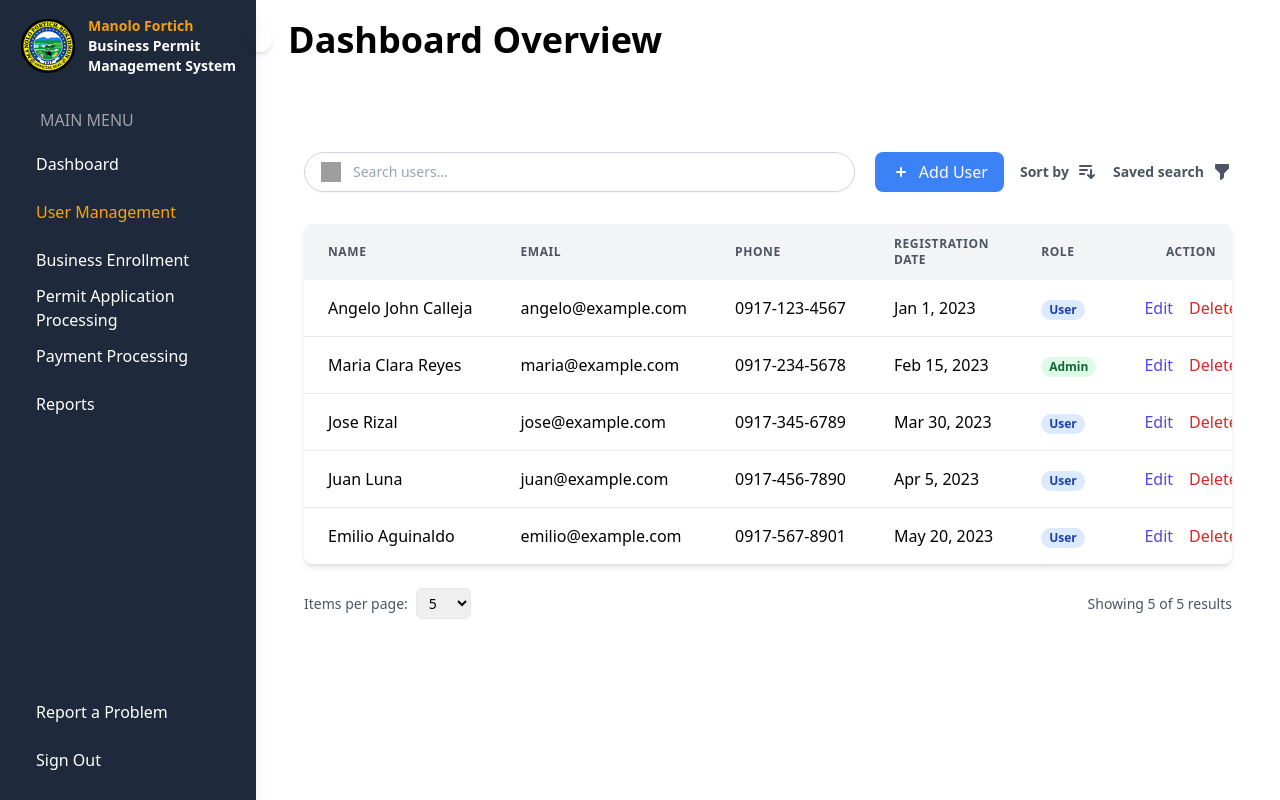
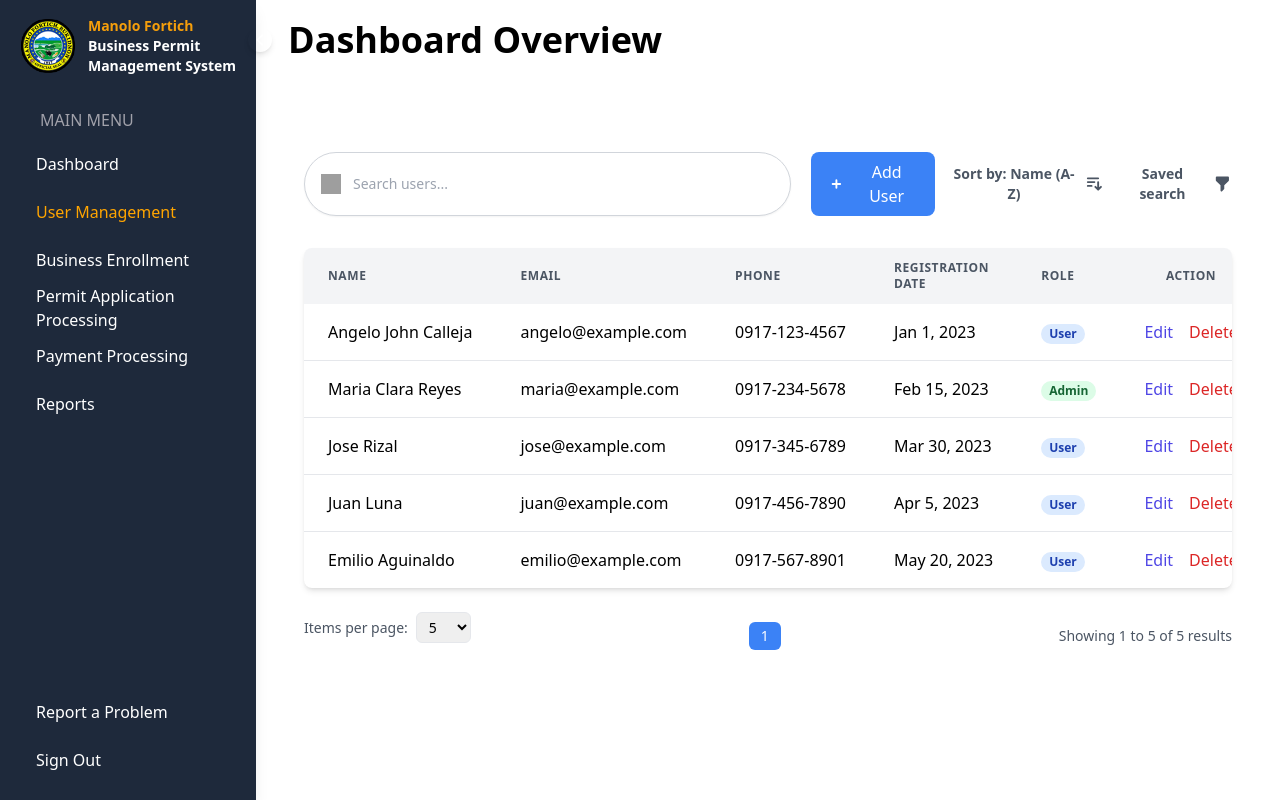
Before and after one commit to RFQ-Team-Sean/BusinessPermit-Angular, an Angular app: page /admin/user-management in a window 1280 px wide. Built offline with nearby package versions, Linux system fonts and the light colour scheme; sample sign-in values are in the browser's storage; grey boxes are pictures that could not be loaded.

Commit message:
added functionality to the sort by name and saved search admin user management

```diff
--- a/src/app/features/admin/admin-layout/user-management/user-management.component.html
+++ b/src/app/features/admin/admin-layout/user-management/user-management.component.html
@@ -31,18 +31,36 @@
         Add User
       </button>
       <div class="flex items-center gap-4 text-sm font-semibold text-gray-700">
-        <button class="flex items-center gap-2 hover:text-blue-500 transition duration-300 ease-in-out">
-          <span>Sort by</span>
+        <div class="relative">
+          <button (click)="toggleSortDropdown()" class="flex items-center gap-2 hover:text-blue-500 transition duration-300 ease-in-out">
+            <span>Sort by: {{ currentSort }}</span>
             <svg xmlns="http://www.w3.org/2000/svg" class="h-5 w-5" viewBox="0 0 20 20" fill="currentColor">
               <path d="M3 3a1 1 0 000 2h11a1 1 0 100-2H3zM3 7a1 1 0 000 2h7a1 1 0 100-2H3zM3 11a1 1 0 100 2h4a1 1 0 100-2H3zM15 8a1 1 0 10-2 0v5.586l-1.293-1.293a1 1 0 00-1.414 1.414l3 3a1 1 0 001.414 0l3-3a1 1 0 00-1.414-1.414L15 13.586V8z" />
             </svg>
           </button>
-        <button class="flex items-center gap-2 hover:text-blue-500 transition duration-300 ease-in-out">
+          <div *ngIf="showSortDropdown" class="absolute right-0 mt-2 w-48 bg-white rounded-md shadow-lg z-10">
+            <div class="py-1">
+              <a *ngFor="let option of sortOptions" (click)="sortUsers(option)" class="block px-4 py-2 text-sm text-gray-700 hover:bg-gray-100 cursor-pointer">
+                {{ option }}
+              </a>
+            </div>
+          </div>
+        </div>
+        <div class="relative">
+          <button (click)="toggleSavedSearchDropdown()" class="flex items-center gap-2 hover:text-blue-500 transition duration-300 ease-in-out">
             <span>Saved search</span>
             <svg xmlns="http://www.w3.org/2000/svg" class="h-5 w-5" viewBox="0 0 20 20" fill="currentColor">
               <path fill-rule="evenodd" d="M3 3a1 1 0 011-1h12a1 1 0 011 1v3a1 1 0 01-.293.707L12 11.414V15a1 1 0 01-.293.707l-2 2A1 1 0 018 17v-5.586L3.293 6.707A1 1 0 013 6V3z" clip-rule="evenodd" />
             </svg>
           </button>
+          <div *ngIf="showSavedSearchDropdown" class="absolute right-0 mt-2 w-48 bg-white rounded-md shadow-lg z-10">
+            <div class="py-1">
+              <a *ngFor="let search of savedSearches" (click)="applySavedSearch(search)" class="block px-4 py-2 text-sm text-gray-700 hover:bg-gray-100 cursor-pointer">
+                {{ search.name }}
+              </a>
+            </div>
+          </div>
+        </div>
       </div>
     </div>
   </div>
@@ -53,16 +71,16 @@
       <table class="w-full">
         <thead>
           <tr class="bg-gray-100 text-left text-xs font-semibold text-gray-600 uppercase tracking-wider">
-            <th class="px-6 py-3">Name</th>
-            <th class="px-6 py-3">Email</th>
+            <th class="px-6 py-3 cursor-pointer" (click)="sortUsers('Name (A-Z)')">Name</th>
+            <th class="px-6 py-3 cursor-pointer" (click)="sortUsers('Email (A-Z)')">Email</th>
             <th class="px-6 py-3">Phone</th>
-            <th class="px-6 py-3">Registration Date</th>
+            <th class="px-6 py-3 cursor-pointer" (click)="sortUsers('Join Date (Newest)')">Registration Date</th>
             <th class="px-6 py-3">Role</th>
             <th class="px-6 py-3 text-center">Action</th>
           </tr>
         </thead>
         <tbody class="divide-y divide-gray-200">
-          <tr *ngFor="let user of filteredUsers" class="hover:bg-gray-50 transition duration-300 ease-in-out">
+          <tr *ngFor="let user of paginatedUsers" class="hover:bg-gray-50 transition duration-300 ease-in-out">
             <td class="px-6 py-4 whitespace-nowrap">{{ user.name }}</td>
             <td class="px-6 py-4 whitespace-nowrap">{{ user.email }}</td>
             <td class="px-6 py-4 whitespace-nowrap">{{ user.phone }}</td>
@@ -100,11 +118,12 @@
   </div>
 
   <!-- Pagination Section -->
-  <div class="mt-6 flex items-center justify-between">
-    <div class="flex items-center">
+  <div class="mt-6 flex flex-col sm:flex-row items-center justify-between">
+    <div class="flex items-center mb-4 sm:mb-0">
       <span class="mr-2 text-sm text-gray-700">Items per page:</span>
       <select
         [(ngModel)]="itemsPerPage"
+        (ngModelChange)="onItemsPerPageChange()"
         name="itemsPerPage"
         class="border rounded-md text-sm px-2 py-1"
         aria-label="Select items per page"
@@ -112,8 +131,19 @@
         <option *ngFor="let num of itemsPerPageOptions" [value]="num">{{ num }}</option>
       </select>
     </div>
-    <div class="text-sm text-gray-700">
-      Showing <span class="font-medium">{{ filteredUsers.length }}</span> of <span class="font-medium">{{ users.length }}</span> results
+    <div class="flex items-center">
+      <button
+        *ngFor="let page of [].constructor(totalPages); let i = index"
+        (click)="onPageChange(i + 1)"
+        [class.bg-blue-500]="currentPage === i + 1"
+        [class.text-white]="currentPage === i + 1"
+        class="px-3 py-1 rounded-md text-sm font-medium mx-1 focus:outline-none focus:ring-2 focus:ring-blue-500"
+      >
+        {{ i + 1 }}
+      </button>
+    </div>
+    <div class="text-sm text-gray-700 mt-4 sm:mt-0">
+      Showing {{ (currentPage - 1) * itemsPerPage + 1 }} to {{ Math.min(currentPage * itemsPerPage, filteredUsers.length) }} of {{ filteredUsers.length }} results
     </div>
   </div>
 </div>
--- a/src/app/features/admin/admin-layout/user-management/user-management.component.ts
+++ b/src/app/features/admin/admin-layout/user-management/user-management.component.ts
@@ -5,6 +5,11 @@ import { CommonModule } from '@angular/common';
 import { FormsModule } from '@angular/forms';
 import { AddUserModalComponent } from './add-user-modal/add-user-modal.component';
 import { User } from './user-model/user.model';
+
+interface SavedSearch {
+  name: string;
+  term: string;
+}
 
 @Component({
   selector: 'app-user-management',
@@ -14,6 +19,7 @@ import { User } from './user-model/user.model';
   styleUrls: ['./user-management.component.css'],
 })
 export class UserManagementComponent implements OnInit {
+  Math = Math; // Make Math available in the template
   searchTerm: string = '';
   users: User[] = [
     {
@@ -64,9 +70,20 @@ export class UserManagementComponent implements OnInit {
   ];
 
   itemsPerPageOptions: number[] = [5, 10, 20, 50];
+  itemsPerPage: number = this.itemsPerPageOptions[0];
+  currentPage: number = 1;
   selectedUser: User | null = null;
   showModal: boolean = false;
-  itemsPerPage: number = this.itemsPerPageOptions[0];
+
+  showSortDropdown: boolean = false;
+  currentSort: string = 'Name (A-Z)';
+  sortOptions: string[] = ['Name (A-Z)', 'Name (Z-A)', 'Email (A-Z)', 'Email (Z-A)', 'Join Date (Newest)', 'Join Date (Oldest)'];
+
+  showSavedSearchDropdown: boolean = false;
+  savedSearches: SavedSearch[] = [
+    { name: 'Admin Users', term: 'admin' },
+    { name: 'Recent Users', term: '2023' },
+  ];
 
   ngOnInit(): void {}
 
@@ -77,6 +94,16 @@ export class UserManagementComponent implements OnInit {
       )
     );
   }
+
+  get paginatedUsers(): User[] {
+    const startIndex = (this.currentPage - 1) * this.itemsPerPage;
+    return this.filteredUsers.slice(startIndex, startIndex + this.itemsPerPage);
+  }
+
+  get totalPages(): number {
+    return Math.ceil(this.filteredUsers.length / this.itemsPerPage);
+  }
+
   openAddUserModal(): void {
     this.selectedUser = null;
     this.showModal = true;
@@ -94,16 +121,9 @@ export class UserManagementComponent implements OnInit {
       newUser.password = 'password123';
     }
     newUser.joinDate = new Date().toLocaleDateString();
-
-    // Add the new user to the beginning of the array
     this.users.unshift(newUser);
-
-    // Reset itemsPerPage to show all users if the new total exceeds the current itemsPerPage
-    if (this.users.length > this.itemsPerPage) {
-      this.itemsPerPage = this.users.length;
-    }
-
     this.closeModal();
+    this.currentPage = 1; // Reset to first page when adding a new user
   }
 
   handleUserUpdated(updatedUser: User): void {
@@ -114,16 +134,68 @@ export class UserManagementComponent implements OnInit {
     this.closeModal();
   }
 
-
+  deleteUser(user: User): void {
+    if (confirm(`Are you sure you want to delete user ${user.name}?`)) {
+      this.users = this.users.filter(u => u.id !== user.id);
+      if (this.paginatedUsers.length === 0 && this.currentPage > 1) {
+        this.currentPage--;
+      }
+    }
+  }
 
   closeModal(): void {
     this.showModal = false;
     this.selectedUser = null;
   }
 
-  deleteUser(user: User): void {
-    if (confirm(`Are you sure you want to delete user ${user.name}?`)) {
-      this.users = this.users.filter(u => u.id !== user.id);
+  toggleSortDropdown(): void {
+    this.showSortDropdown = !this.showSortDropdown;
+    this.showSavedSearchDropdown = false;
+  }
+
+  sortUsers(option: string): void {
+    this.currentSort = option;
+    this.showSortDropdown = false;
+
+    switch (option) {
+      case 'Name (A-Z)':
+        this.users.sort((a, b) => a.name.localeCompare(b.name));
+        break;
+      case 'Name (Z-A)':
+        this.users.sort((a, b) => b.name.localeCompare(a.name));
+        break;
+      case 'Email (A-Z)':
+        this.users.sort((a, b) => a.email.localeCompare(b.email));
+        break;
+      case 'Email (Z-A)':
+        this.users.sort((a, b) => b.email.localeCompare(a.email));
+        break;
+      case 'Join Date (Newest)':
+        this.users.sort((a, b) => new Date(b.joinDate).getTime() - new Date(a.joinDate).getTime());
+        break;
+      case 'Join Date (Oldest)':
+        this.users.sort((a, b) => new Date(a.joinDate).getTime() - new Date(b.joinDate).getTime());
+        break;
     }
+    this.currentPage = 1; // Reset to first page when sorting
+  }
+
+  toggleSavedSearchDropdown(): void {
+    this.showSavedSearchDropdown = !this.showSavedSearchDropdown;
+    this.showSortDropdown = false;
+  }
+
+  applySavedSearch(search: SavedSearch): void {
+    this.searchTerm = search.term;
+    this.showSavedSearchDropdown = false;
+    this.currentPage = 1; // Reset to first page when applying a saved search
+  }
+
+  onPageChange(page: number): void {
+    this.currentPage = page;
+  }
+
+  onItemsPerPageChange(): void {
+    this.currentPage = 1; // Reset to first page when changing items per page
   }
 }
```
Lines whose indentation alone changed are shown as unchanged.
